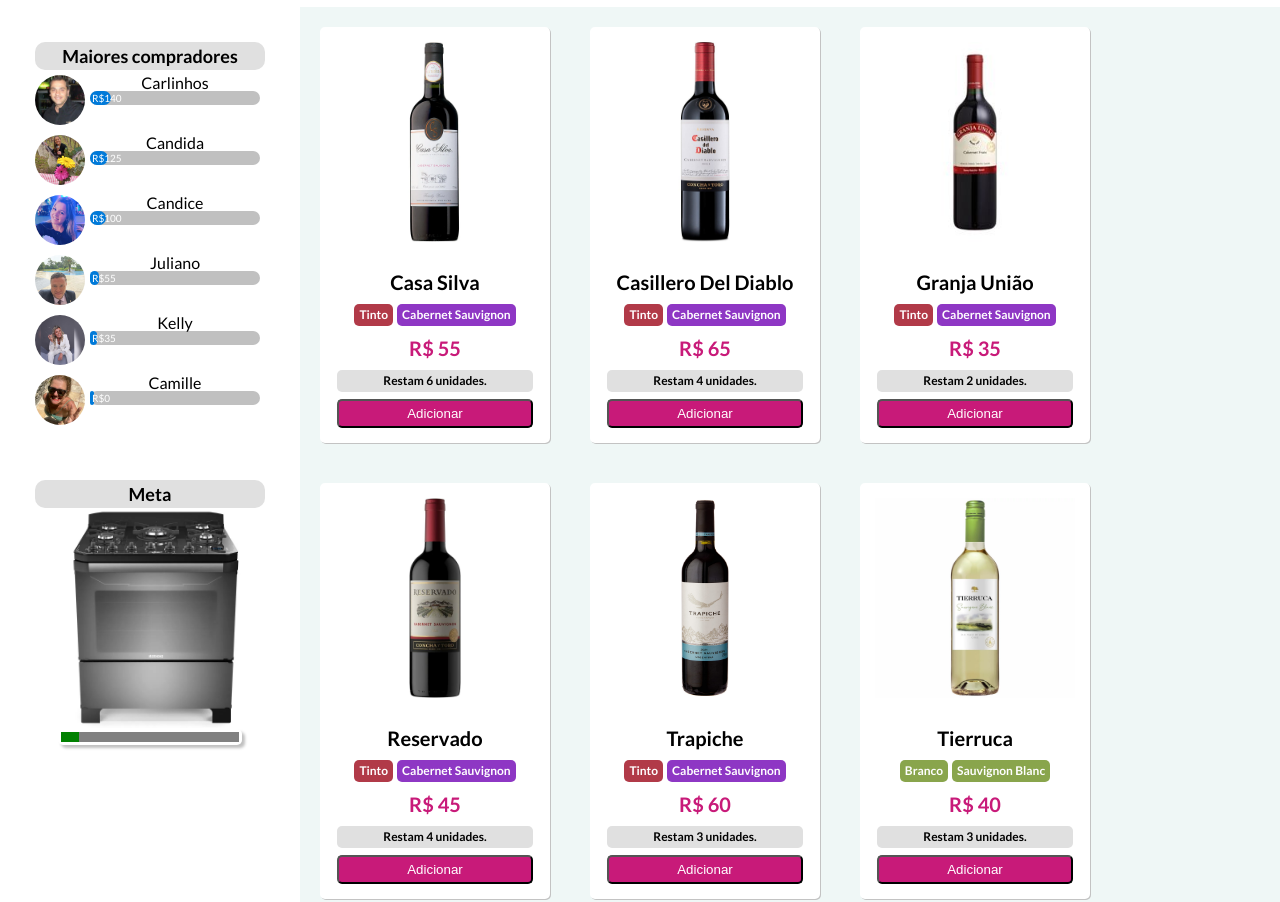
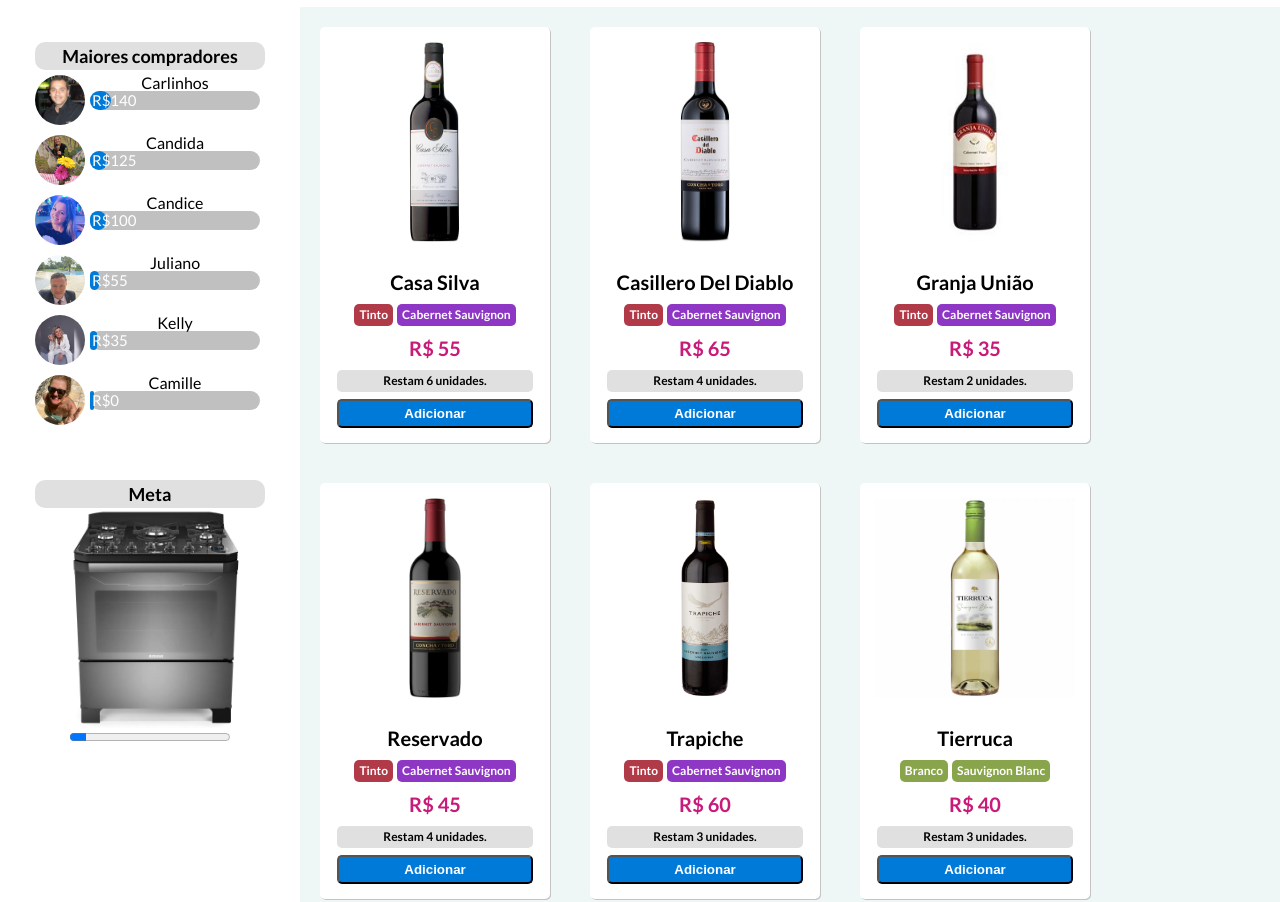
Before and after one commit to cassjonnes/vinho_loja, a plain HTML site: page index.html in a window 1280 px wide. Shown: the part 63-965 px from the top of the page. Drawn offline with Linux system fonts and the light colour scheme.

Commit message:
altura barra prog maiores compradores

```diff
--- a/css/style.css
+++ b/css/style.css
@@ -147,19 +147,11 @@
     width: 100%;
 }
 
-progress {
-    background-color: #ffffff;
-    border-radius: 5px;
-    box-shadow: 3px 3px 3px #C0C0C0;
-    padding: 3px;
-    width: 80%;
-
-    }
-
 .container {
     background-color: rgb(192, 192, 192);
     width: 100%;
     border-radius: 15px;
+
 }
 
 .skill {
@@ -167,13 +159,8 @@
     color: white;
     padding: 2px;
     text-align: right;
-        font-size: 10px;
+    font-size: 15px;
     border-radius: 15px;
-    }
-
-    .valorBarraProgresso {
-        width: 80%;
-
 }
 
 /* META */
@@ -303,8 +290,9 @@
     width: 98%;
     padding: 5px;
     margin-top: 5px;
+    font-weight: bold;
     color: #ffffff;
-    background-color: rgb(200, 26, 121);
+    background-color: #007ad9;
     border-radius: 5px;
 }
 
@@ -314,7 +302,7 @@
 }
 
 .botao_adicionar:active{
-    background-color: #007ad9;
+    background-color: green;
     cursor: pointer;
 }
 
```
Lines whose indentation alone changed are shown as unchanged.
